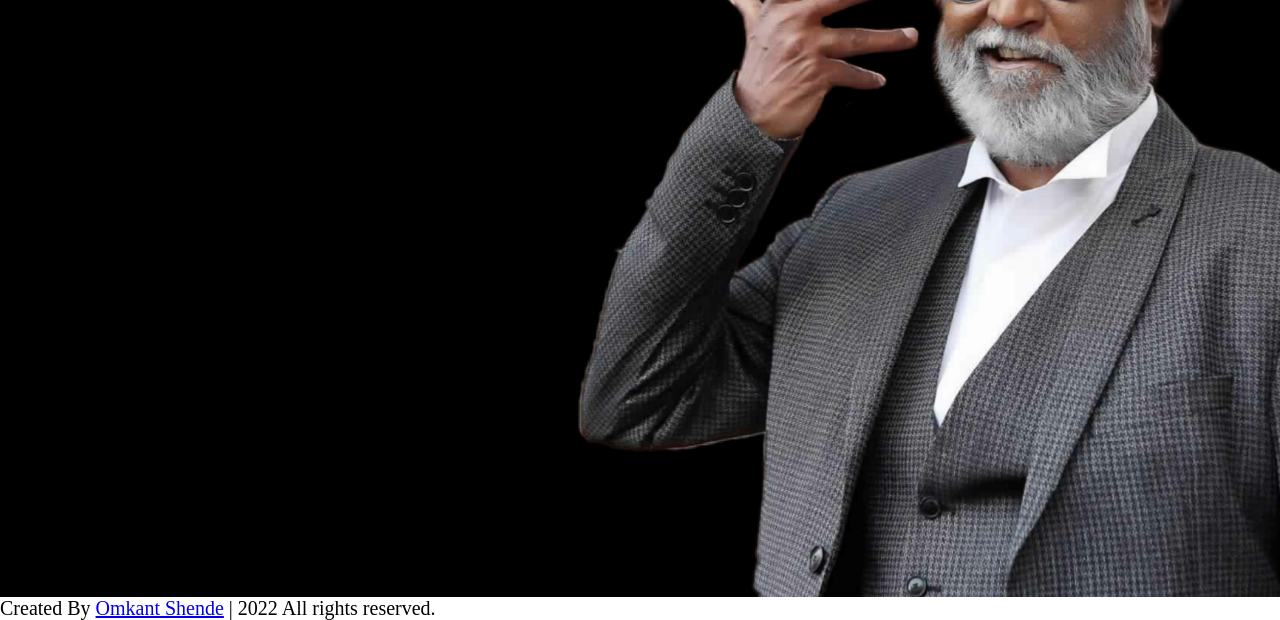
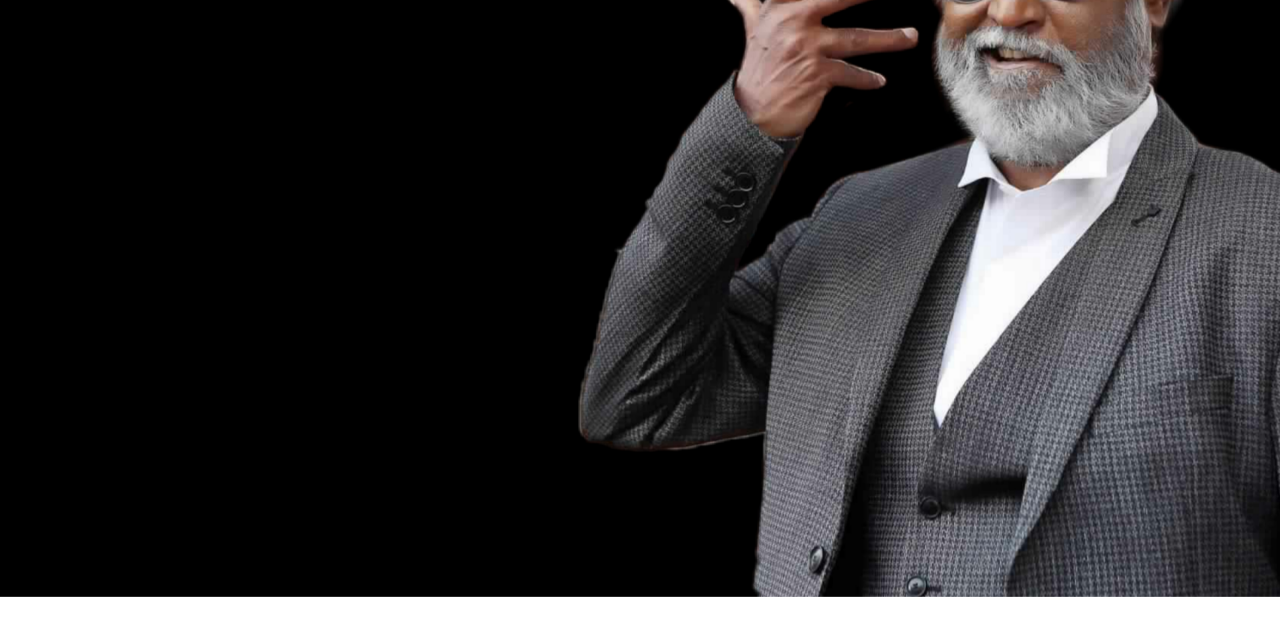
Before and after one commit to om278/Groot, a plain HTML site: page index.html in a window 1280 px wide. Shown: the part 203-823 px from the top of the page. After the commit the page ends 800 px from the top, so only its background shows below. Drawn offline with Linux system fonts and the light colour scheme.

Commit message:
Update index.html

```diff
--- a/index.html
+++ b/index.html
@@ -18,10 +18,6 @@
       </div>
     </div>
   </section>
-    <!-- footer section start -->
-    <footer>
-        <span>Created By <a href="http://instagram.com/omn_shende?utm_source=qr">Omkant Shende</a> | <span class="far fa-copyright"></span> 2022 All rights reserved.</span>
-    </footer>
      <script src="om.js"></script>
 </body>
 </html>
```
